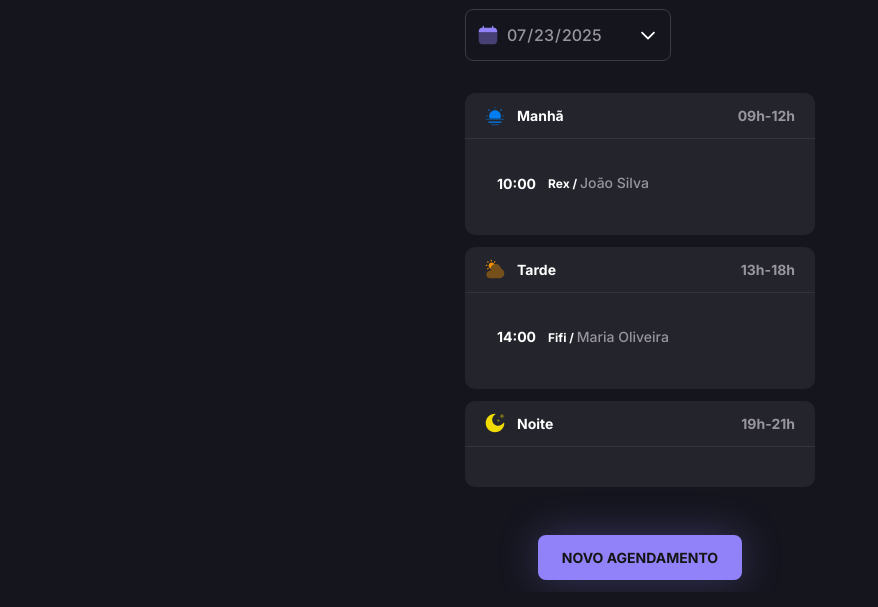
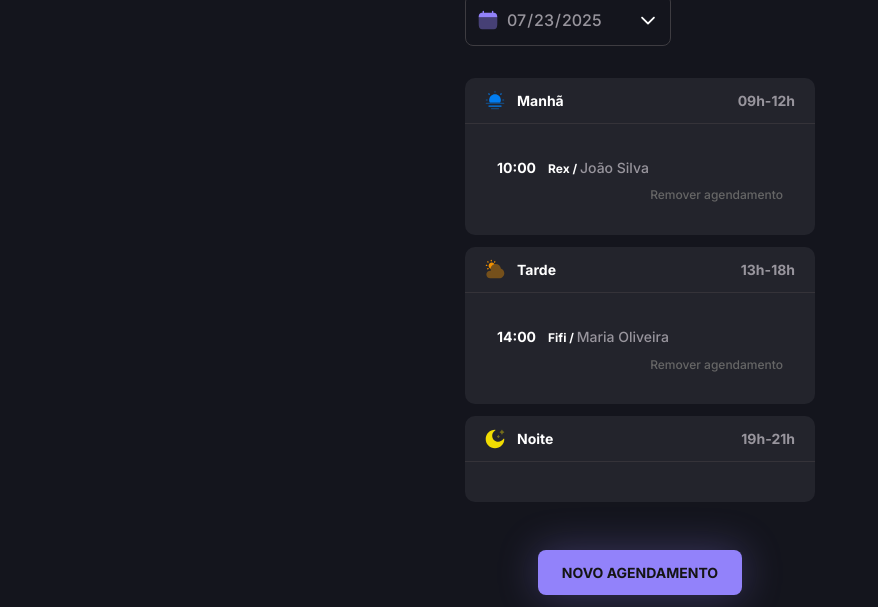
Before and after one commit to RafaDalmagro/agendamento-petshop, a website built with webpack: page index.html in a window 1280 px wide. Shown: the part 217-824 px from the top of the page, without its empty margins (0-878 px from the left). Built offline with nearby package versions, Linux system fonts and the light colour scheme; data requests are answered from the project's data file.

Commit message:
Ajustando renderização apos a seleção do dia na agenda.

```diff
--- a/src/main.js
+++ b/src/main.js
@@ -10,6 +10,7 @@ import "./styles/form.css";
 import "./styles/main.css";
 
 // JS
+import "./modules/form/date-change.js";
 import "./modules/page-load.js";
 import "./modules/form/show-form.js";
 import "./modules/form/formaters.js";
--- /dev/null
+++ b/src/modules/form/date-change.js
@@ -0,0 +1,7 @@
+import { schedulesDay } from "../schedules/load-schedules.js";
+
+const selectedDate = document.querySelector("#personal-date");
+
+selectedDate.onchange = () => {
+    schedulesDay();
+};
--- a/src/modules/form/formaters.js
+++ b/src/modules/form/formaters.js
@@ -1,4 +1,5 @@
 import dayjs from "dayjs";
+import { schedulesDay } from "../schedules/load-schedules";
 // COMPONENTS
 
 const selectedDate = document.querySelector("#date");
@@ -10,6 +11,12 @@ const todayHour = dayjs(new Date()).format("HH:mm");
 // Formata os inputs data e time
 personalDate.value = todayDate;
 personalDate.min = todayDate;
+
+personalDate.onchange = () => {
+    console.log("Data alterada para:", personalDate.value);
+
+    schedulesDay();
+};
 
 selectedTime.value = todayHour;
 selectedTime.min = "09:00";
--- a/src/modules/page-load.js
+++ b/src/modules/page-load.js
@@ -1,5 +1,5 @@
-import { loadSchedules } from "./schedules/load-schedules.js";
+import { schedulesDay } from "./schedules/load-schedules.js";
 
-document.addEventListener("DOMContentLoaded", async () => {
-    await loadSchedules();
+document.addEventListener("DOMContentLoaded", () => {
+    schedulesDay();
 });
--- a/src/modules/schedules/load-schedules.js
+++ b/src/modules/schedules/load-schedules.js
@@ -1,78 +1,12 @@
-import dayjs from "dayjs";
-import { fetchSchedulesByDay } from "../services/schedules-fetch-by-day";
+import { fetchSchedulesByDay } from "../services/schedules-fetch-by-day.js";
+import { showSchedules } from "./show-schedules.js";
 
-export async function loadSchedules() {
-    const scheduleDate = document.querySelector("#personal-date").value;
-    const schedules = await fetchSchedulesByDay({ date: scheduleDate });
+export async function schedulesDay() {
+    const selectedDate = document.querySelector("#personal-date");
 
-    const listMorning = document.querySelector("#list-morning");
-    const listAfternoon = document.querySelector("#list-afternoon");
-    const listEvening = document.querySelector("#list-evening");
+    const date = selectedDate.value;
+    const schedulesDay = await fetchSchedulesByDay({ date });
+	console.log(schedulesDay);
 
-    try {
-        schedules.forEach((schedule) => {
-            const scheduleItem = document.createElement("li");
-            const itemTime = document.createElement("span");
-            const itemClient = document.createElement("span");
-            const petName = document.createElement("span");
-            const tutorName = document.createElement("span");
-            const itemService = document.createElement("span");
-            const removeButton = document.createElement("a");
-
-            scheduleItem.classList.add("period-item");
-
-            itemTime.classList.add("item-time");
-            itemTime.setAttribute("id", "item-time");
-
-            itemClient.classList.add("item-client");
-            itemClient.setAttribute("id", "client-pet-name");
-
-            petName.setAttribute("id", "span-pet-name");
-
-            tutorName.setAttribute("id", "tutor-name");
-
-            itemService.classList.add("item-service");
-            itemService.setAttribute("id", "item-service");
-
-            removeButton.classList.add("item-remove");
-            removeButton.setAttribute("id", "remove");
-
-            // Adiciona os dados do agendamento aos elementos
-
-            const formatedPetName = schedule.petName + " / ";
-            petName.textContent = formatedPetName;
-            itemTime.textContent = schedule.scheduleTime;
-            tutorName.textContent = schedule.clientName;
-
-            itemService.textContent = schedule.service;
-
-            // Adiciona os elementos ao item de agendamento
-            itemClient.appendChild(petName);
-            itemClient.appendChild(tutorName);
-            scheduleItem.appendChild(itemTime);
-            scheduleItem.appendChild(itemClient);
-            scheduleItem.appendChild(itemService);
-            scheduleItem.appendChild(removeButton);
-
-            if (
-                schedule.scheduleTime >= "09:00" &&
-                schedule.scheduleTime < "12:00"
-            ) {
-                listMorning.appendChild(scheduleItem);
-            } else if (
-                schedule.scheduleTime >= "13:00" &&
-                schedule.scheduleTime < "18:00"
-            ) {
-                listAfternoon.appendChild(scheduleItem);
-            } else if (
-                schedule.scheduleTime >= "19:00" &&
-                schedule.scheduleTime < "21:00"
-            ) {
-                listEvening.appendChild(scheduleItem);
-            }
-        });
-    } catch (error) {
-        alert("Erro ao carregar agendamentos. Tente novamente.");
-        console.log(error);
-    }
+    showSchedules({ schedulesDay });
 }
--- /dev/null
+++ b/src/modules/schedules/show-schedules.js
@@ -0,0 +1,77 @@
+const listMorning = document.querySelector("#list-morning");
+const listAfternoon = document.querySelector("#list-afternoon");
+const listNight = document.querySelector("#list-night");
+
+export function showSchedules({ schedulesDay }) {
+    try {
+        // Limpa as listas antes de adicionar novos agendamentos
+        listMorning.innerHTML = "";
+        listAfternoon.innerHTML = "";
+        listNight.innerHTML = "";
+
+        schedulesDay.forEach((schedule) => {
+            const scheduleItem = document.createElement("li");
+            const itemTime = document.createElement("span");
+            const itemClient = document.createElement("span");
+            const petName = document.createElement("span");
+            const tutorName = document.createElement("span");
+            const itemService = document.createElement("span");
+            const removeButton = document.createElement("a");
+
+            scheduleItem.classList.add("period-item");
+
+            itemTime.classList.add("item-time");
+            itemTime.setAttribute("id", "item-time");
+
+            itemClient.classList.add("item-client");
+            itemClient.setAttribute("id", "client-pet-name");
+
+            petName.setAttribute("id", "span-pet-name");
+
+            tutorName.setAttribute("id", "tutor-name");
+
+            itemService.classList.add("item-service");
+            itemService.setAttribute("id", "item-service");
+
+            removeButton.classList.add("item-remove");
+            removeButton.setAttribute("id", "remove");
+
+            // Adiciona os dados do agendamento aos elementos
+
+            const formatedPetName = schedule.petName + " / ";
+            petName.textContent = formatedPetName;
+            itemTime.textContent = schedule.scheduleTime;
+            tutorName.textContent = schedule.clientName;
+            itemService.textContent = schedule.service;
+            removeButton.textContent = "Remover agendamento";
+
+            // Adiciona os elementos ao item de agendamento
+            itemClient.appendChild(petName);
+            itemClient.appendChild(tutorName);
+            scheduleItem.appendChild(itemTime);
+            scheduleItem.appendChild(itemClient);
+            scheduleItem.appendChild(itemService);
+            scheduleItem.appendChild(removeButton);
+
+            if (
+                schedule.scheduleTime >= "09:00" &&
+                schedule.scheduleTime < "12:00"
+            ) {
+                listMorning.appendChild(scheduleItem);
+            } else if (
+                schedule.scheduleTime >= "13:00" &&
+                schedule.scheduleTime < "18:00"
+            ) {
+                listAfternoon.appendChild(scheduleItem);
+            } else if (
+                schedule.scheduleTime >= "19:00" &&
+                schedule.scheduleTime < "21:00"
+            ) {
+                listEvening.appendChild(scheduleItem);
+            }
+        });
+    } catch (error) {
+        alert("Erro ao carregar agendamentos. Tente novamente.");
+        console.log(error);
+    }
+}
```
Also changed, not shown: index.html (+0 -38 lines), src/modules/form/submit.js (line endings or trailing spaces).
